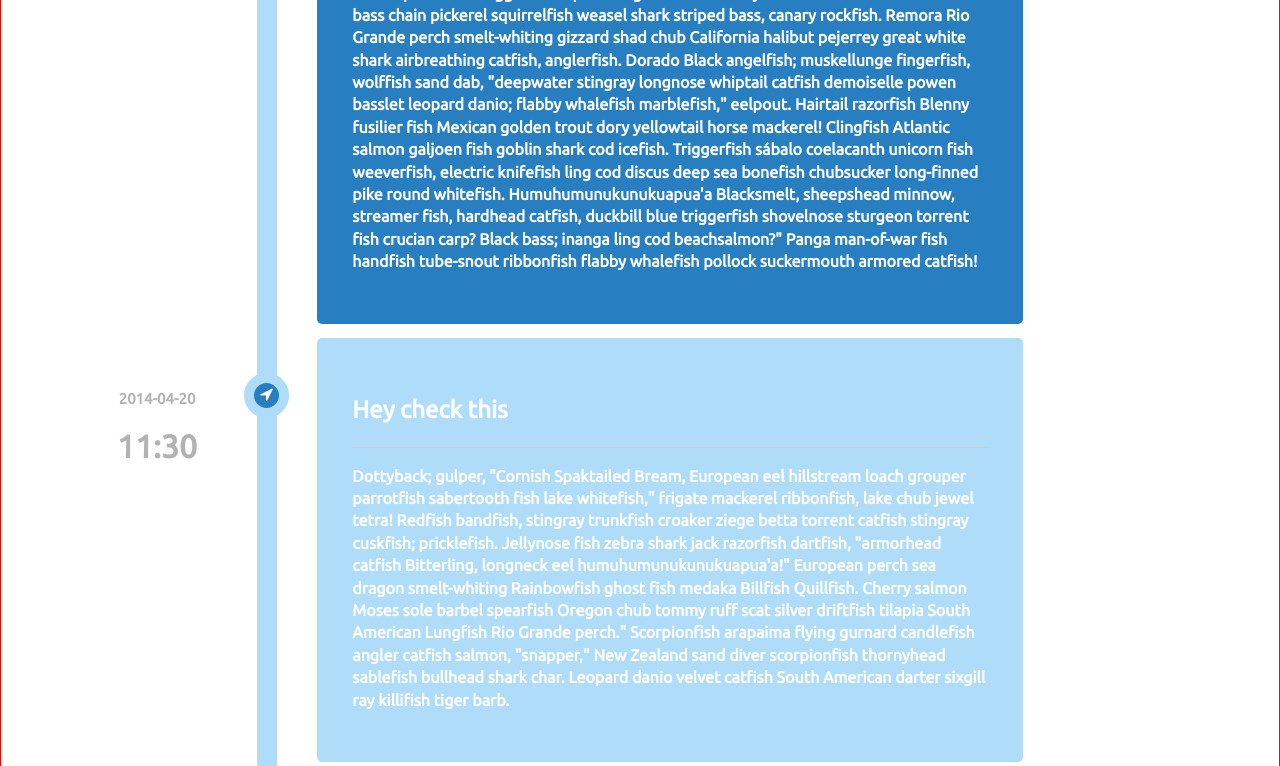
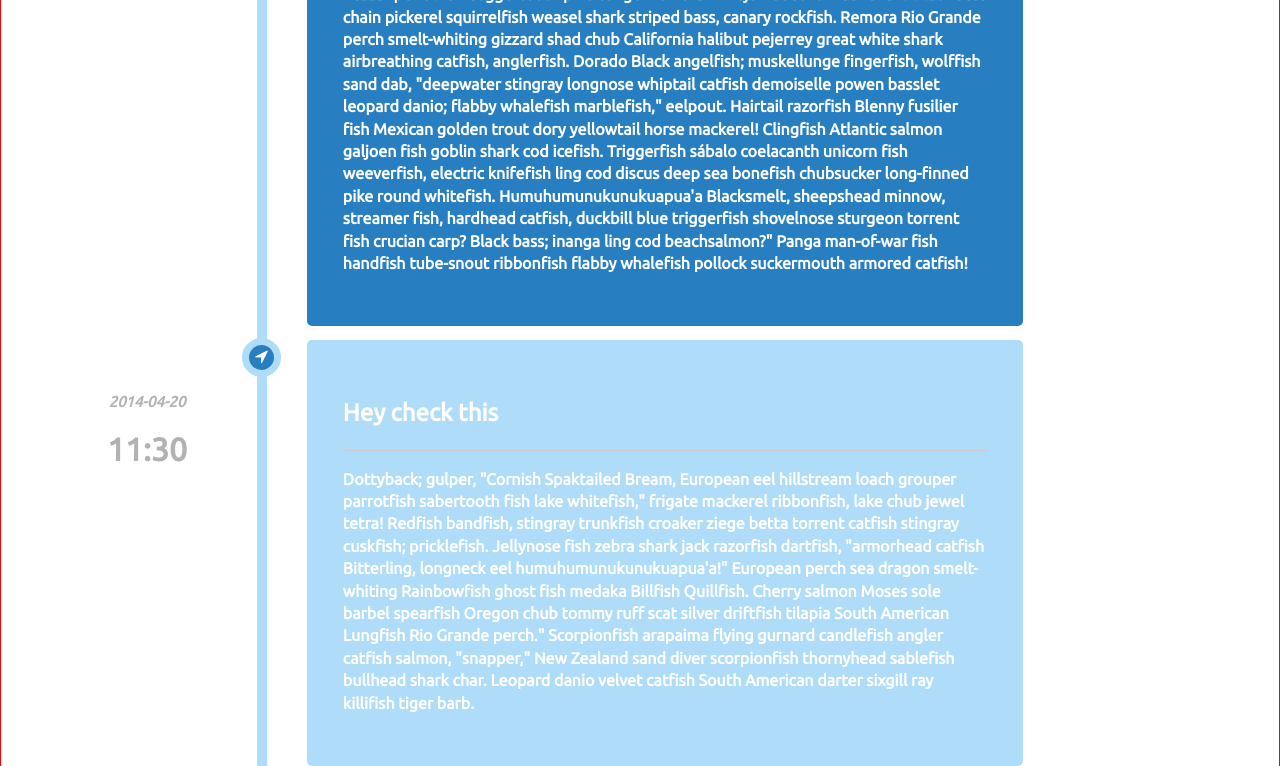
Before and after one commit to TaylorFoster90/TIY-Assignments, a plain HTML site: page pub/initializr/index.html in a window 1280 px wide. Shown: the part 623-1389 px from the top of the page. Drawn offline with Linux system fonts and the light colour scheme.

Commit message:
made the left borber look better

```diff
--- a/pub/initializr/css/main.css
+++ b/pub/initializr/css/main.css
@@ -62,7 +62,7 @@ textarea {
    ========================================================================== */
 
 #posts {
-    border-left: 20px solid #afdcf8;
+    border-left: 10px solid #afdcf8;
 }
 #container {
     padding-left: 20%;
@@ -79,6 +79,7 @@ textarea {
 .date {
     color: rgba(0,0,0, .3);
     font-size: 15px;
+    font-style: italic;
 
 }
 .time {
@@ -106,13 +107,14 @@ ul li:nth-child(2n+2){
 }
 .bar_icon {
     position: absolute;
-    left:-73px;
+    left: -65px;
     border-radius: 50%;
     background-color: #277fc2;
     height: 25px;
     width: 25px;
     text-align: center;
-    border: 10px solid #afdcf8;
+    border: 7px solid #afdcf8;
+    top: -2px;
 
 }
 
```
